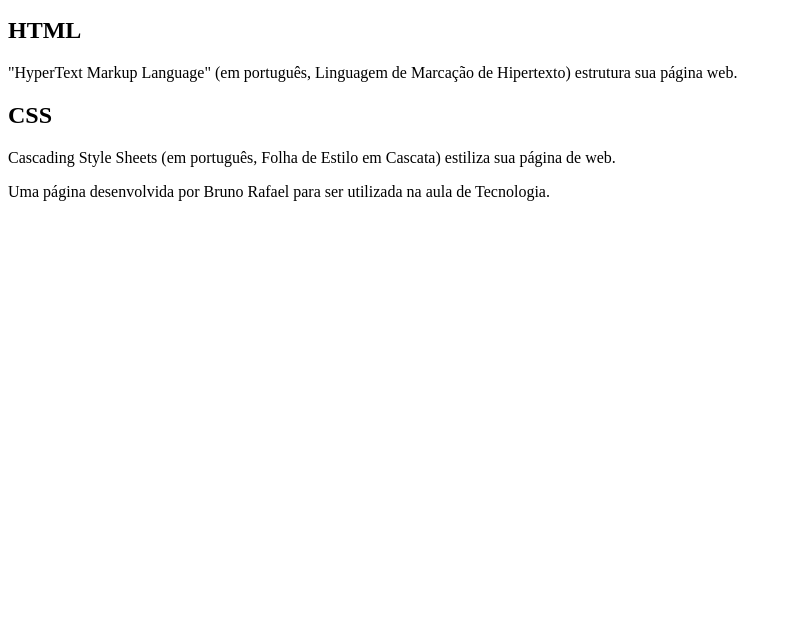
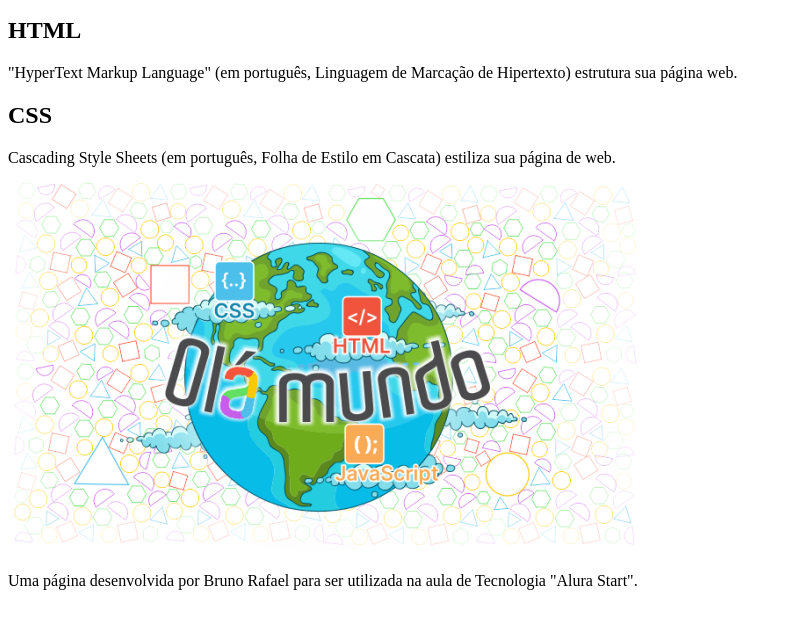
Before and after one commit to Brunorfsoar/Hello-Word, a plain HTML site: page index.html in a window 1280 px wide. Shown: the part 101-730 px from the top of the page, without its empty margins (0-792 px from the left). Drawn offline with Linux system fonts and the light colour scheme.

Commit message:
Finalizando a página html.

```diff
--- a/index.html
+++ b/index.html
@@ -18,10 +18,13 @@
 
         <h2>CSS</h2>
         <p>Cascading Style Sheets (em português, Folha de Estilo em Cascata) estiliza sua página de web.</p>
-    </section>
+        <img src="imagem/Olá Mundo.png"
+            alt="Imagem com figura geométrica ao fundo e uma figura do planeta terra  frente, com a inscrição Olá Mundo em letras coloridas"
+
+        </section>
 
     <footer>
-        <p>Uma página desenvolvida por Bruno Rafael para ser utilizada na aula de Tecnologia.</p>
+        <p>Uma página desenvolvida por Bruno Rafael para ser utilizada na aula de Tecnologia "Alura Start".</p>
 
     </footer>
 
```
Also changed, not shown: imagem/Olá Mundo.png (added).
